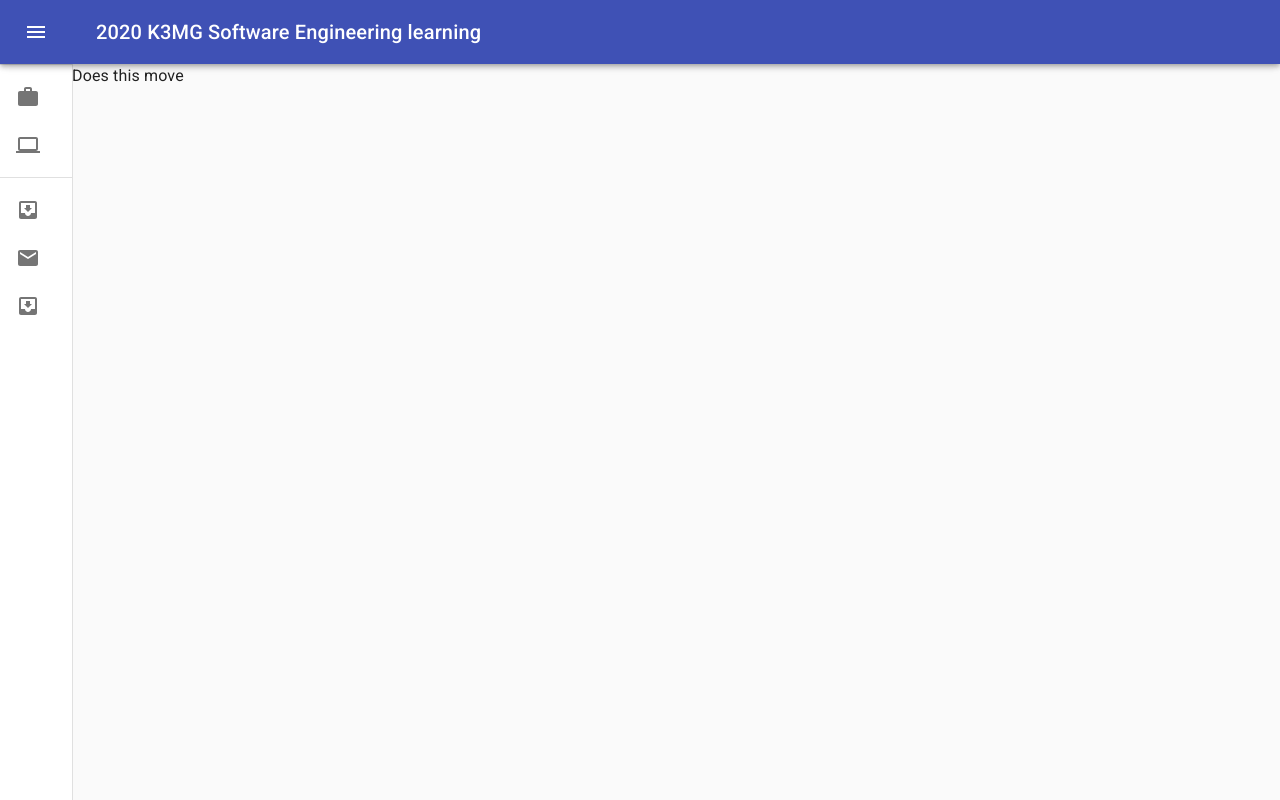
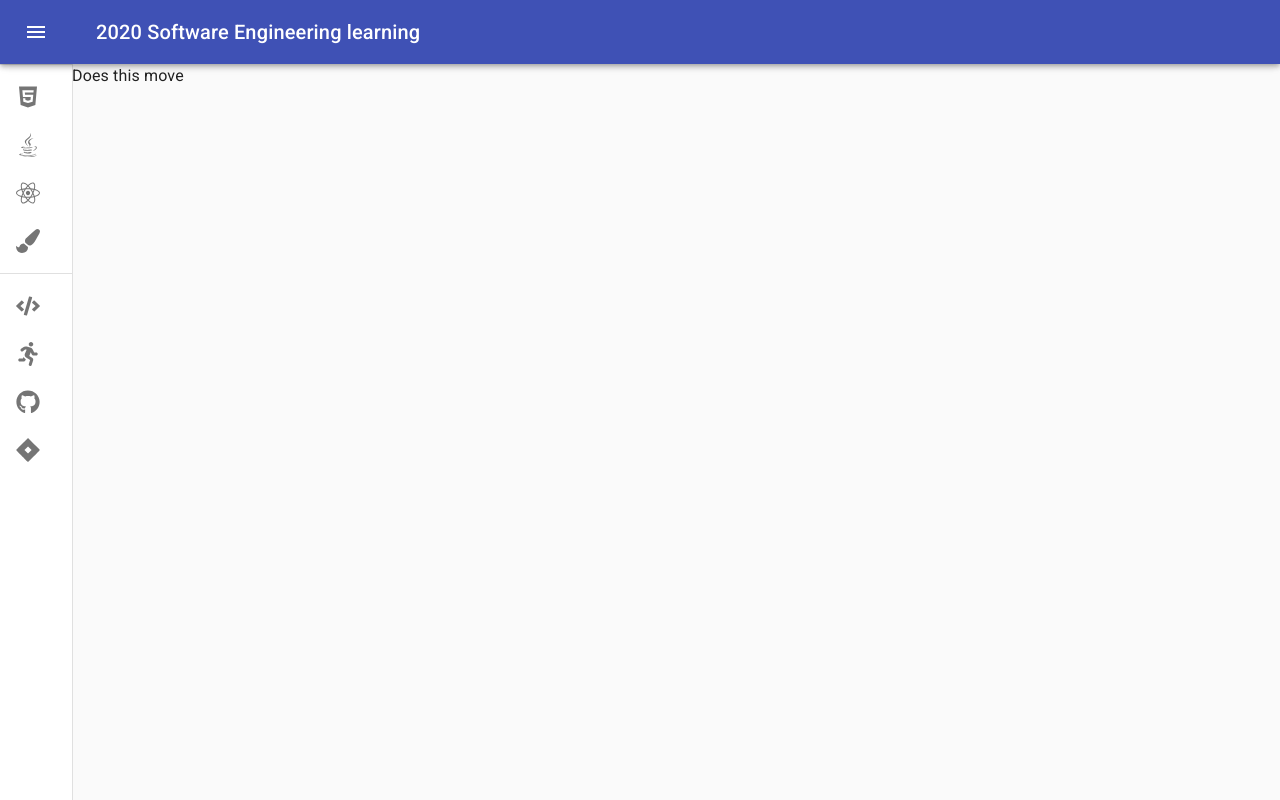
Before and after one commit to pepalms/coding-website, a React (Create React App) app: page / in a window 1280 px wide. Built offline with nearby package versions, Linux system fonts and the light colour scheme.

Commit message:
Added custom Icons

```diff
--- a/package.json
+++ b/package.json
@@ -11,6 +11,7 @@
     "@testing-library/user-event": "^12.2.2",
     "react": "^17.0.1",
     "react-dom": "^17.0.1",
+    "react-icons": "^4.1.0",
     "react-router-dom": "^5.2.0",
     "react-scripts": "4.0.1",
     "web-vitals": "^0.2.4"
--- a/src/App.js
+++ b/src/App.js
@@ -1,22 +1,9 @@
 import React from "react";
-import { makeStyles } from "@material-ui/core/styles";
 import BasicTable from "./components/Table";
 import { BrowserRouter as Router, Switch, Route, Link } from "react-router-dom";
 import Appbar from "./components/Appbar";
 import NavDrawer from "./components/Drawer";
 import Welcome from "./components/Welcome";
-
-const useStyles = makeStyles((theme) => ({
-  root: {
-    flexGrow: 1,
-  },
-  menuButton: {
-    marginRight: theme.spacing(2),
-  },
-  title: {
-    flexGrow: 1,
-  },
-}));
 
 export default function App() {
   const [open, setOpen] = React.useState(false);
--- a/src/components/Appbar.jsx
+++ b/src/components/Appbar.jsx
@@ -1,6 +1,6 @@
 import React from "react";
 import clsx from "clsx";
-import { makeStyles, useTheme } from "@material-ui/core/styles";
+import { makeStyles } from "@material-ui/core/styles";
 import AppBar from "@material-ui/core/AppBar";
 import Toolbar from "@material-ui/core/Toolbar";
 import CssBaseline from "@material-ui/core/CssBaseline";
@@ -57,7 +57,6 @@ const useStyles = makeStyles((theme) => ({
 
 export default function MiniDrawer(props) {
   const classes = useStyles();
-  const theme = useTheme();
 
   return (
     <div className={classes.root}>
@@ -81,7 +80,7 @@ export default function MiniDrawer(props) {
             <MenuIcon />
           </IconButton>
           <Typography variant="h6" noWrap>
-            2020 K3MG Software Engineering learning
+            2020 Software Engineering learning
           </Typography>
         </Toolbar>
       </AppBar>
--- a/src/components/Drawer.js
+++ b/src/components/Drawer.js
@@ -4,8 +4,6 @@ import ChevronRightIcon from "@material-ui/icons/ChevronRight";
 import ListItem from "@material-ui/core/ListItem";
 import ListItemIcon from "@material-ui/core/ListItemIcon";
 import ListItemText from "@material-ui/core/ListItemText";
-import InboxIcon from "@material-ui/icons/MoveToInbox";
-import MailIcon from "@material-ui/icons/Mail";
 import Divider from "@material-ui/core/Divider";
 import List from "@material-ui/core/List";
 import Drawer from "@material-ui/core/Drawer";
@@ -14,6 +12,20 @@ import clsx from "clsx";
 import IconButton from "@material-ui/core/IconButton";
 import Work from "@material-ui/icons/Work";
 import Computer from "@material-ui/icons/Computer";
+import { Typography } from "@material-ui/core";
+import { GitHub } from "@material-ui/icons";
+import {
+  FaBookOpen,
+  FaCode,
+  FaGithub,
+  FaHtml5,
+  FaJava,
+  FaJira,
+  FaPaintBrush,
+  FaReact,
+  FaRunning,
+} from "react-icons/fa";
+import { GrTest } from "react-icons/gr";
 
 const drawerWidth = 240;
 
@@ -62,11 +74,20 @@ const useStyles = makeStyles((theme) => ({
     flexGrow: 1,
     padding: theme.spacing(3),
   },
+  drawerHeaders: {},
 }));
 
 const topicArray = [
-  { title: "K3MG specifics", Icon: Work },
-  { title: "Technical Skills", Icon: Computer },
+  { title: "HTML & CSS", Icon: FaHtml5 },
+  { title: "Javascript", Icon: FaJava },
+  { title: "React", Icon: FaReact },
+  { title: "Material UI", Icon: FaPaintBrush },
+  { title: "Cypress", Icon: FaCode },
+
+  { title: "Agile Working", Icon: FaRunning },
+  { title: "GitHub", Icon: FaGithub },
+  { title: "Jira", Icon: FaJira },
+  { title: "Learning resources", Icon: FaBookOpen },
 ];
 
 export default function NavDrawer(props) {
@@ -98,10 +119,10 @@ export default function NavDrawer(props) {
       </div>
       <Divider />
       <List>
-        {topicArray.map((item, index) => (
+        {topicArray.slice(0, 4).map((item, index) => (
           <ListItem button key={item}>
             <ListItemIcon>
-              <item.Icon />
+              <item.Icon size={24} />
             </ListItemIcon>
             <ListItemText primary={item.title} />
           </ListItem>
@@ -109,12 +130,12 @@ export default function NavDrawer(props) {
       </List>
       <Divider />
       <List>
-        {["All mail", "Trash", "Spam"].map((text, index) => (
-          <ListItem button key={text}>
+        {topicArray.slice(4, 8).map((item, index) => (
+          <ListItem button key={item}>
             <ListItemIcon>
-              {index % 2 === 0 ? <InboxIcon /> : <MailIcon />}
+              <item.Icon size={24} />
             </ListItemIcon>
-            <ListItemText primary={text} />
+            <ListItemText primary={item.title} />
           </ListItem>
         ))}
       </List>
```
Also changed, not shown: 2 other files (tests, documents, lock files or other folders).
